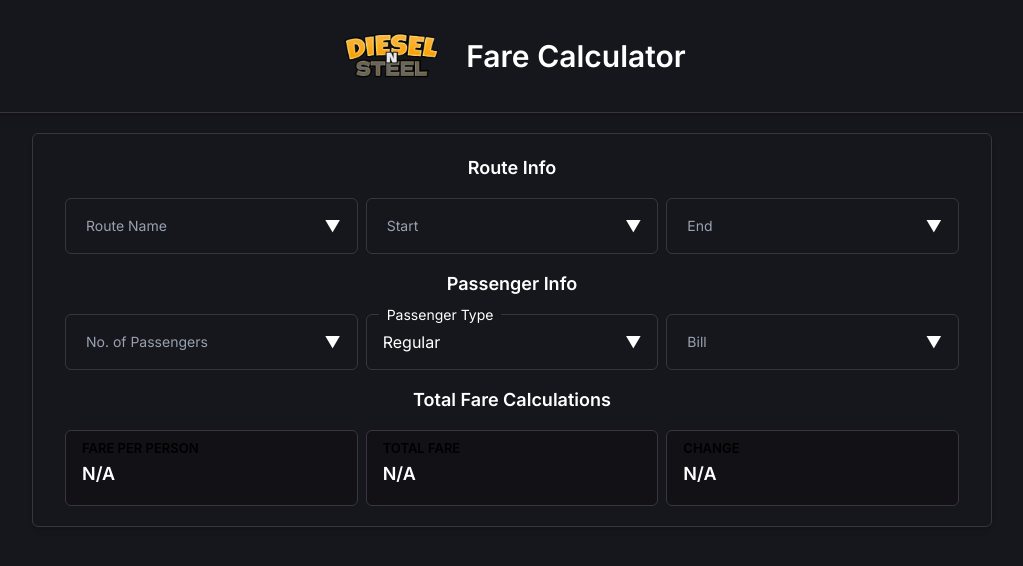
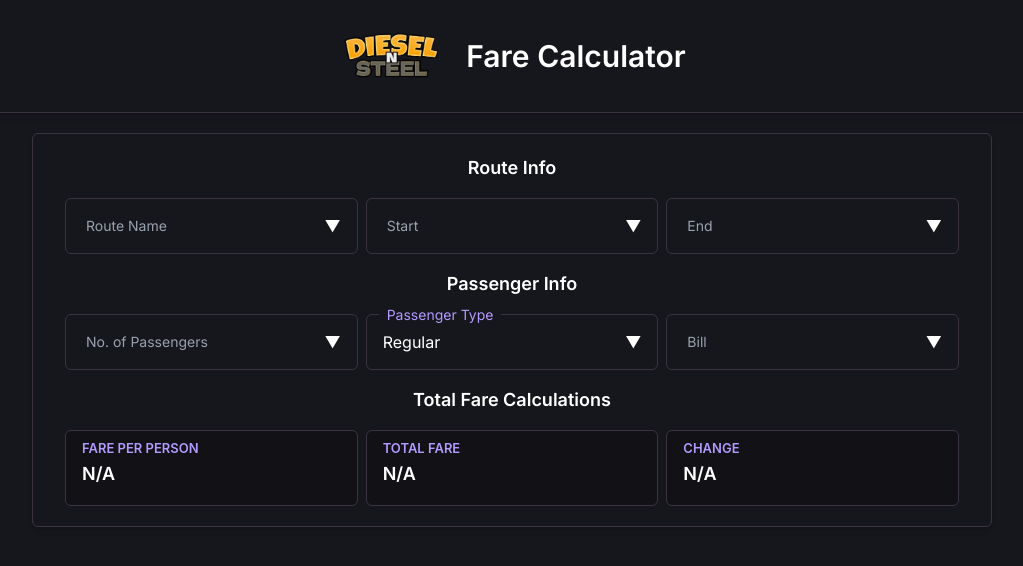
Before and after one commit to k-metra/DNSFareCalculator, a React (Vite) app: page / in a window 1280 px wide. Shown: the top 566 px of the page, without its empty margins (128-1151 px from the left). Built offline with nearby package versions, Linux system fonts and the light colour scheme.

Commit message:
remove unused google font import in index css file

```diff
--- a/src/index.css
+++ b/src/index.css
@@ -3,5 +3,6 @@
 @theme {
   --color-background: #16171d;
   --font-main: 'Inter', sans-serif;
+  --color-secondary: #b39aff;
   --color-border: #3b3440;
 }
```
